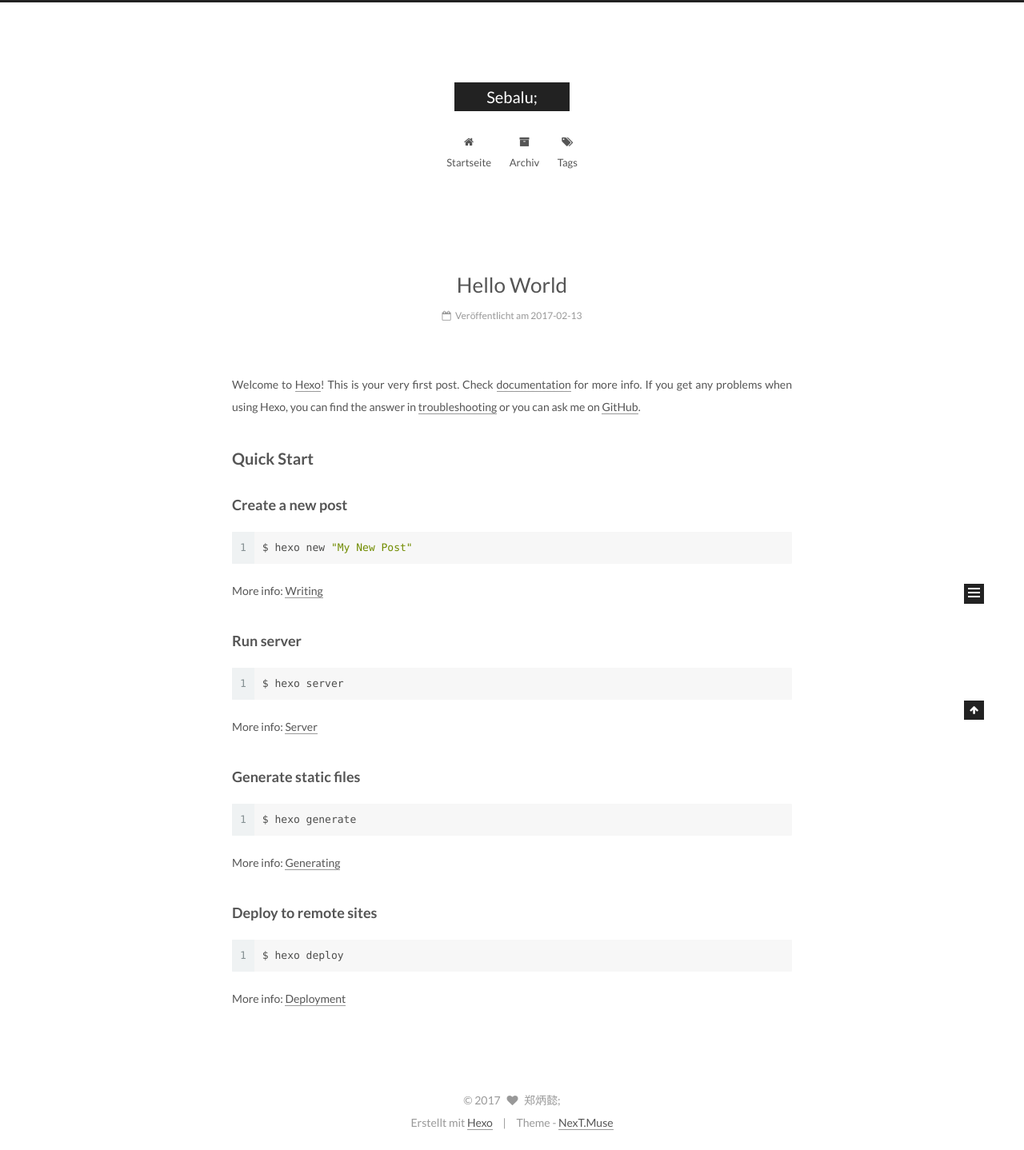
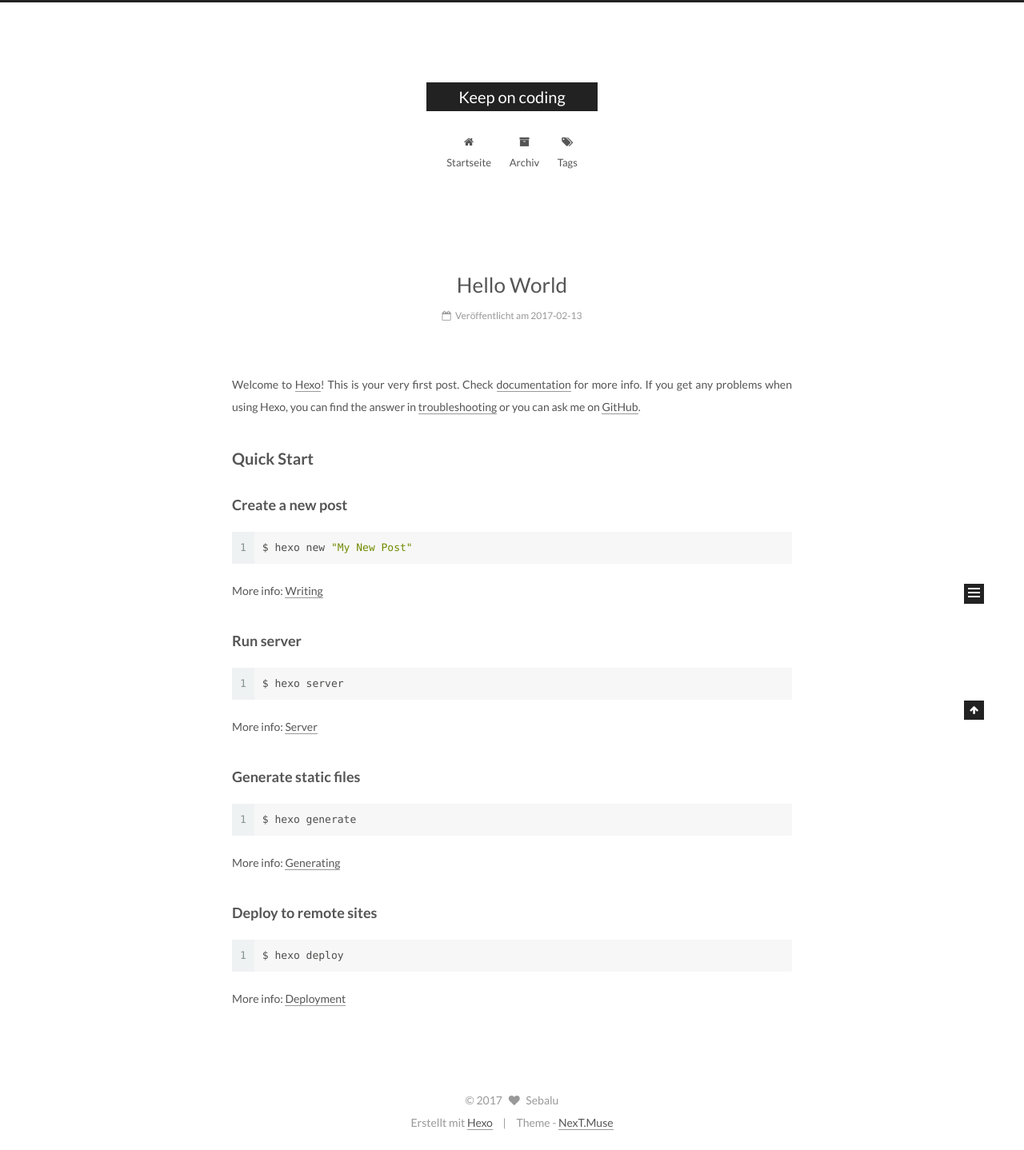
Before and after one commit to anearseeyou/anearseeyou.github.io, a plain HTML site: page index.html in a window 1280 px wide. Shown: the whole page at 80% size. Drawn offline with Linux system fonts and the light colour scheme.

Commit message:
Site updated: 2017-02-15 14:29:49

```diff
--- a/index.html
+++ b/index.html
@@ -88,11 +88,11 @@
 
 
 <meta property="og:type" content="website">
-<meta property="og:title" content="Sebalu;">
+<meta property="og:title" content="Keep on coding">
 <meta property="og:url" content="git@github.com:anearseeyou/anearseeyou.git/index.html">
-<meta property="og:site_name" content="Sebalu;">
+<meta property="og:site_name" content="Keep on coding">
 <meta name="twitter:card" content="summary">
-<meta name="twitter:title" content="Sebalu;">
+<meta name="twitter:title" content="Keep on coding">
 
 
 
@@ -126,7 +126,7 @@
 
 
 
-  <title> Sebalu; </title>
+  <title> Keep on coding </title>
 </head>
 
 <body itemscope itemtype="http://schema.org/WebPage" lang="">
@@ -163,7 +163,7 @@
   <div class="custom-logo-site-title">
     <a href="/"  class="brand" rel="start">
       <span class="logo-line-before"><i></i></span>
-      <span class="site-title">Sebalu;</span>
+      <span class="site-title">Keep on coding</span>
       <span class="logo-line-after"><i></i></span>
     </a>
   </div>
@@ -248,15 +248,15 @@
   <link itemprop="mainEntityOfPage" href="git@github.com:anearseeyou/anearseeyou.git/2017/02/13/hello-world/">
 
   <span style="display:none" itemprop="author" itemscope itemtype="http://schema.org/Person">
-    <meta itemprop="name" content="郑炳懿;">
+    <meta itemprop="name" content="Sebalu">
     <meta itemprop="description" content="">
     <meta itemprop="image" content="/images/avatar.gif">
   </span>
 
   <span style="display:none" itemprop="publisher" itemscope itemtype="http://schema.org/Organization">
-    <meta itemprop="name" content="Sebalu;">
+    <meta itemprop="name" content="Keep on coding">
     <span style="display:none" itemprop="logo" itemscope itemtype="http://schema.org/ImageObject">
-      <img style="display:none;" itemprop="url image" alt="Sebalu;" src="">
+      <img style="display:none;" itemprop="url image" alt="Keep on coding" src="">
     </span>
   </span>
 
@@ -399,8 +399,8 @@
         <div class="site-author motion-element" itemprop="author" itemscope itemtype="http://schema.org/Person">
           <img class="site-author-image" itemprop="image"
                src="/images/avatar.gif"
-               alt="郑炳懿;" />
-          <p class="site-author-name" itemprop="name">郑炳懿;</p>
+               alt="Sebalu" />
+          <p class="site-author-name" itemprop="name">Sebalu</p>
           <p class="site-description motion-element" itemprop="description"></p>
         </div>
         <nav class="site-state motion-element">
@@ -456,7 +456,7 @@
   <span class="with-love">
     <i class="fa fa-heart"></i>
   </span>
-  <span class="author" itemprop="copyrightHolder">郑炳懿;</span>
+  <span class="author" itemprop="copyrightHolder">Sebalu</span>
 </div>
 
 
```
Also changed, not shown: 2017/02/13/hello-world/index.html (+9 -9 lines), archives/2017/02/index.html (+8 -8 lines), archives/2017/index.html (+8 -8 lines), archives/index.html (+8 -8 lines).
